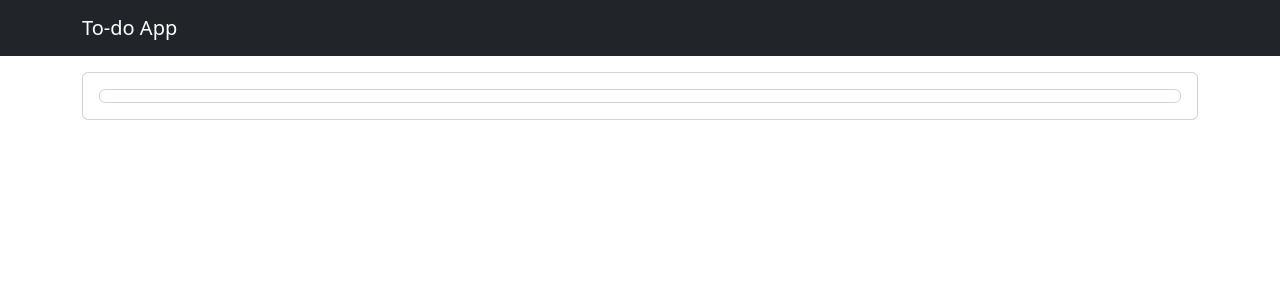
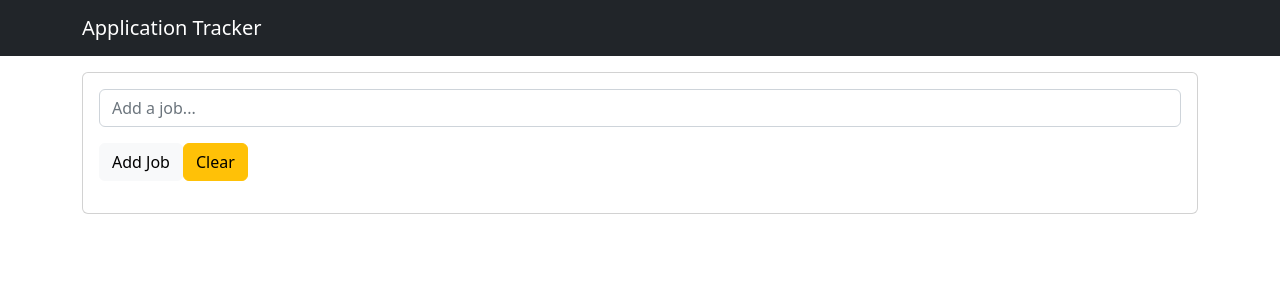
Before and after one commit to Dmakayev/ApplicationTracker, an Angular app: page / in a window 1280 px wide. Shown: the top 300 px of the page. Built offline with nearby package versions, Linux system fonts and the light colour scheme.

Commit message:
Name change to Application Tracker

```diff
--- a/src/app/app.component.ts
+++ b/src/app/app.component.ts
@@ -6,5 +6,5 @@ import { Component } from '@angular/core';
   styleUrls: ['./app.component.css']
 })
 export class AppComponent {
-  title = 'ToDoApp';
+  title = 'ApplicationTracker';
 }
--- a/src/app/components/navbar/navbar.component.html
+++ b/src/app/components/navbar/navbar.component.html
@@ -1,5 +1,5 @@
 <nav class="navbar navbar-dark bg-dark mb-3">
     <div class="container">
-        <a href="/" class="navbar-brand">To-do App</a>
+        <a href="/" class="navbar-brand">Application Tracker</a>
     </div>
 </nav>
--- a/src/app/components/to-do-items/to-do-items.component.html
+++ b/src/app/components/to-do-items/to-do-items.component.html
@@ -1,5 +1,9 @@
-<div class="card card-body">
-    <form class="form-control">
-
+<div class="card card-body mb-3">
+    <form >
+        <div class="form-group">
+            <input type="text" class="form-control mb-3" placeholder="Add a job...">
+        </div>
+        <input type="submit" value="Add Job" class="btn btn-light mb-3">
+        <button type="button" class="btn btn-warning mb-3">Clear</button>
     </form>
 </div>
--- a/src/index.html
+++ b/src/index.html
@@ -2,7 +2,7 @@
 <html lang="en">
 <head>
   <meta charset="utf-8">
-  <title>ToDoApp</title>
+  <title>ApplicationTracker</title>
   <base href="/">
   <meta name="viewport" content="width=device-width, initial-scale=1">
   <link rel="icon" type="image/x-icon" href="favicon.ico">
```
Also changed, not shown: 1 other file (tests, documents, lock files or other folders).
